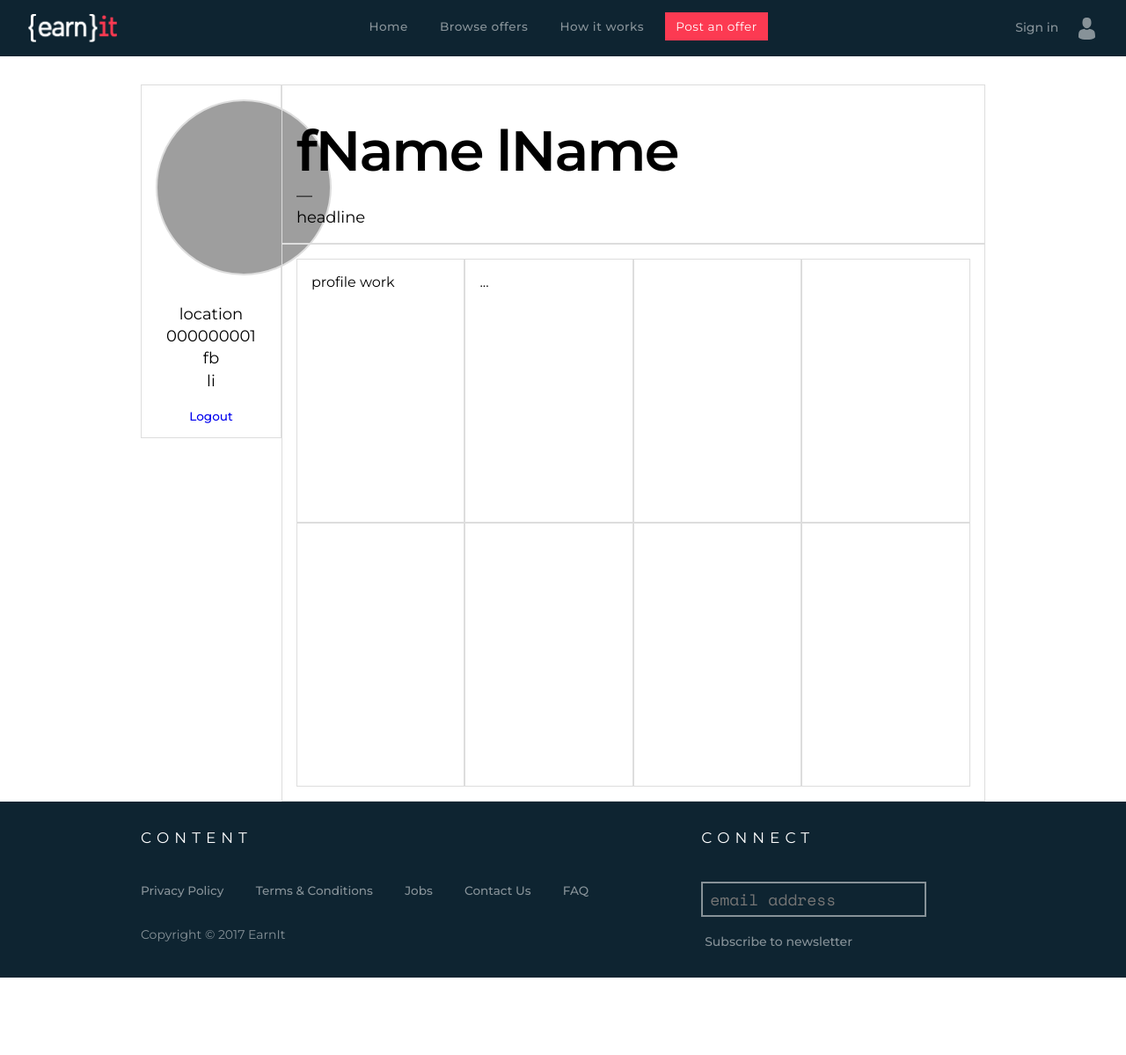
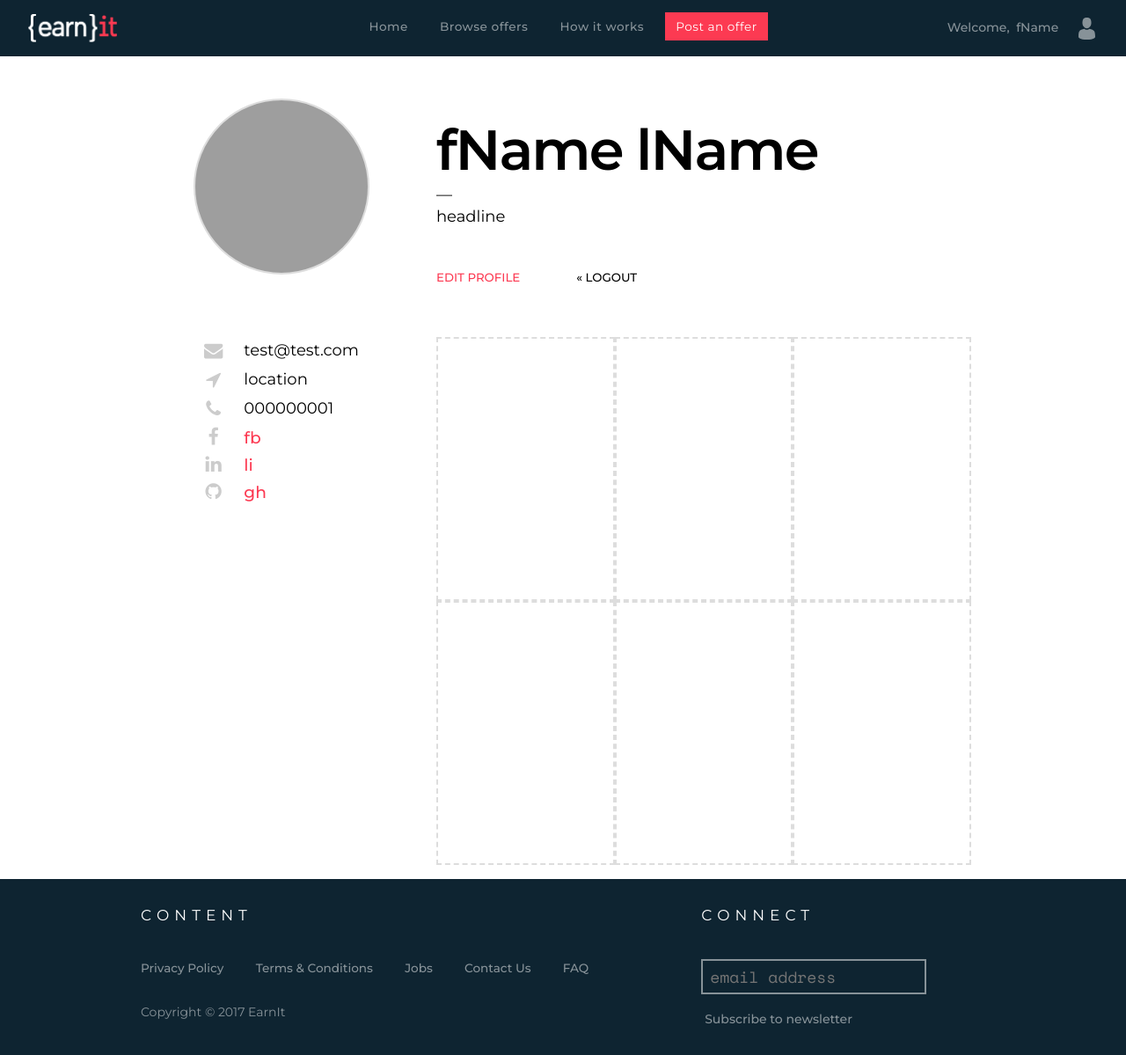
Before and after one commit to myelonka/earnit, a PHP site: page /profile.php in a window 1280 px wide. Shown: the whole page at 88% size. Before the commit the page ends 1111 px from the top, so only its background shows below. Run offline with PHP 8.4, Linux system fonts and the light colour scheme; a user stored in the database is signed in; data comes from the database, SQL or seed files in the repository; some libraries are stand-ins or nearby versions; grey boxes are pictures that could not be loaded.

Commit message:
fixxxxxxx

```diff
--- a/header.php
+++ b/header.php
@@ -3,7 +3,7 @@
 
 <?php
 	@ $db = new mysqli($dbserver, $dbuser, $dbpass, $dbname);
-
+	session_start();
 	if(isset($_SESSION['login_user'])) {
 		$user_check = $_SESSION['login_user'];
 
@@ -55,7 +55,7 @@
 	</div>
 	<a <?php if($current == 'profile.php') {echo ' class=\'current\'';} ?> href="profile.php?" class="svg-link" id="profile-img-link">
 			<?php if(isset($_SESSION['login_user']) && !empty($_SESSION['login_user'])) {
-				echo "<span id='welcome'>Welcome,&nbsp;</span> <span>" . $qrow['fName'] . '&nbsp;' . $qrow['lName'] . "</span>"; }
+				echo "<span id='welcome'>Welcome,&nbsp;</span> <span>" . $qrow['fName'] . "</span>"; }
 			else {
 				echo '<span>Sign in</span>'; } ?>
 		<img src="img/profile-icon.svg" alt="profile icon" class="svg" id="profile-img" />
--- a/login.php
+++ b/login.php
@@ -16,7 +16,6 @@
 			include('header.php');
 
 			@ $db = new mysqli($dbserver, $dbuser, $dbpass, $dbname);
-			session_start();
 			ini_set('session.cookie_httponly', true);
 			$error = null;
 
--- a/main.css
+++ b/main.css
@@ -225,10 +225,6 @@
     height: 30%;
 }
 
-/*!!!!!TESTING VISULAS!!!!!*/
-.page-container div {
-	border: 1px solid #ddd;
-}
 
 .errors	{
 	display: inline-block;
@@ -244,13 +240,6 @@
 	text-transform: uppercase;
 	letter-spacing: 1.5;
 }
-
-/*!!!!!TESTING VISULAS!!!!!*/
-.page-container div {
-	border: 0.1px solid #ddd;
-}
-
-/*!!!!!*/
 
 
 /* HEADER */
@@ -703,6 +696,61 @@
 	text-align: center;
 }
 
+#profile-info a {
+	font-size: 14pt;
+	color: #FC3A52;
+}
+
+#profile-info i {
+	color: #ccc;
+	font-size: 16pt;
+}
+
+#profile-info table {
+	width: 40%;
+	text-align: left;
+	margin: 0 auto;
+}
+
+#profile-info td {
+	padding: 0.25rem 0.75rem;
+}
+
+#icon-row {
+	width: 20px;
+	text-align: center;
+}
+
+#profile-actions a {
+	float: left;
+	margin-right: 4rem;
+}
+
+#logout-link {
+	color: #000;
+	font-weight: 500;
+	font-size: 10pt;
+}
+
+#edit-link {
+	color: #FC3A52;
+	font-weight: 500;
+	font-size: 10pt;
+}
+
+#logout-link::before {
+	content: "\00AB";
+}
+
+#profile-actions {
+	padding-top: 1rem;
+	height: 60px;
+}
+
+#profile-actions a:hover {
+	text-decoration: underline;
+}
+
 #avatar {
 	background-image: url('uploads/default.jpg');
 	width: 200px;
@@ -718,6 +766,7 @@
 
 #profile-work div {
 	height: 300px;
+	border: 2px dashed #ddd;
 }
 
 
--- a/post.php
+++ b/post.php
@@ -19,7 +19,7 @@
 		<div class="page-container">
 			<div class="col-12"><h1>Post a job offer</h1></div>
         <?php
-            @ $db = new mysqli('localhost', 'root', '', 'testinguser');
+           @ $db = new mysqli($dbserver, $dbuser, $dbpass, $dbname);
             // How variables $_POST and $_GET work.
            // VALUES are set in these variables with a reference on their NAME, to retrieve them.
            //  ex :  <form method="post" action="post.php">
@@ -59,7 +59,7 @@
                $employerMail = mysqli_real_escape_string($db, $employerMail);
                $deadline = addslashes($deadline); //do this parameter need addslashes?
 
-              @$db = new mysqli($dbserver, $dbuser, $dbpass, $dbname);
+              @ $db = new mysqli($dbserver, $dbuser, $dbpass, $dbname);
                 if ($db->connect_error) {
                   echo "could not connect: " . $db->connect_error;
                   printf("<br><a href=index.php?>Return to home page </a>");
--- a/profile.php
+++ b/profile.php
@@ -14,7 +14,6 @@
 		<?php
 			include('config.php');
 			include('header.php');
-			session_start();
 			include('session.php');
 			ini_set('session.cookie_httponly', true);
 
@@ -39,30 +38,59 @@
 		?>
 
 				<div class="page-container">
-					<div class="col-2" id="profile-info">
-					<div id="avatar" style="background-image: url(uploads/<?php if(!is_null($qrow['avatar'])) { echo $qrow['avatar']; } else { echo 'default.jpg'; }; ?>)"></div>
-					<span><p><?php echo $qrow['location'] ?></p></span>
-					<span><p><?php echo $qrow['phoneNo'] ?></p></span>
-					<span><p><?php echo $qrow['linkFacebook'] ?></p></span>
-					<span><p><?php echo $qrow['linkLinkedIn'] ?></p></span>
-					<br>
-					<a href="logout.php">Logout</a>
-
-
+					<div class="col-4" id="profile-info">
+					<div id="avatar" style="background-image: url(uploads/<?php if(!is_null($qrow['avatar'])) { echo $qrow['avatar']; } else { echo 'default.jpg'; }; ?>)"></div><br><br>
+						<table>
+							<?php if(!is_null($qrow['email'])): ?>
+							<tr>
+							<td id="icon-row"><i class="fa fa-envelope" aria-hidden="true"></i></td>
+							<td><span><p><?php echo $qrow['email'] ?></p></span></td>
+							</tr><?php endif ?>
+							<?php if(!is_null($qrow['location'])): ?>
+							<tr>
+							<td id="icon-row"><i class="fa fa-location-arrow" aria-hidden="true"></i></td>
+							<td><span><p><?php echo $qrow['location'] ?></p></span></td>
+							</tr><?php endif ?>
+							<?php if(!is_null($qrow['phoneNo'])): ?>
+							<tr>
+							<td id="icon-row"><i class="fa fa-phone" aria-hidden="true"></i></td>
+							<td><span><p><?php echo $qrow['phoneNo'] ?></p></span></td>
+							</tr><?php endif ?>
+							<?php if(!is_null($qrow['linkFacebook'])): ?>
+							<tr>
+							<td id="icon-row"><i class="fa fa-facebook" aria-hidden="true"></i></td>
+							<td><span><a target="_blank" href="http://www.facebook.com/<?php echo $qrow['linkFacebook'] ?>"><?php echo $qrow['linkFacebook'] ?></a></span></td>
+							</tr><?php endif ?>
+							<?php if(!is_null($qrow['linkLinkedIn'])): ?>
+							<tr>
+							<td id="icon-row"><i class="fa fa-linkedin" aria-hidden="true"></i></td>
+							<td><span><a target="_blank" href="http://www.linkedin.com/in/<?php echo $qrow['linkLinkedIn'] ?>/"><?php echo $qrow['linkLinkedIn'] ?></a></span></td>
+							</tr><?php endif ?>
+							<?php if(!is_null($qrow['linkGitHub'])): ?>
+							<tr>
+							<td id="icon-row"><i class="fa fa-github" aria-hidden="true"></i></td>
+							<td><span><a target="_blank" href="https://github.com/<?php echo $qrow['linkGitHub'] ?>"><?php echo $qrow['linkGitHub'] ?></a></span></td>
+							</tr><?php endif ?>
+						</table>
+						<br>
 					</div>
-					<div class="col-10" id="profile-name"><br>
+					<div class="col-8" id="profile-name"><br>
 						<span><h2><?php echo $qrow['fName'] . '&nbsp;' . $qrow['lName']; ?></h2></span>
 						<span><p>&mdash;<br><?php echo $qrow['headline'] ?></p></span>
 					</div>
-					<div class="col-10" id="profile-work">
-						<div class="col-3">profile work</div>
-						<div class="col-3">...</div>
-						<div class="col-3"></div>
-						<div class="col-3"></div>
-						<div class="col-3"></div>
-						<div class="col-3"></div>
-						<div class="col-3"></div>
-						<div class="col-3"></div>
+					<div class="col-8">
+						<div id="profile-actions">
+							<a href="edit-profile.php" id="edit-link"> EDIT PROFILE</a>
+							<a href="logout.php" id="logout-link"> LOGOUT</a>
+						</div>
+					</div>
+					<div class="col-8" id="profile-work">
+						<div class="col-4"></div>
+						<div class="col-4"></div>
+						<div class="col-4"></div>
+						<div class="col-4"></div>
+						<div class="col-4"></div>
+						<div class="col-4"></div>
 					</div>
 				</div>
 
--- a/session.php
+++ b/session.php
@@ -12,4 +12,6 @@
       header("location: login.php");
    }
 
+	//SESSION STARTS IN THE HEADER
+
 ?>
```
Also changed, not shown: other parts of main.css (+57 -7 lines), browse-recent.php (deleted, +0 -13 lines), browse.php (+0 -12 lines), edit-profile.php (+18 -26 lines), index.php (+15 -19 lines), README.txt, img/homepage.jpg.
